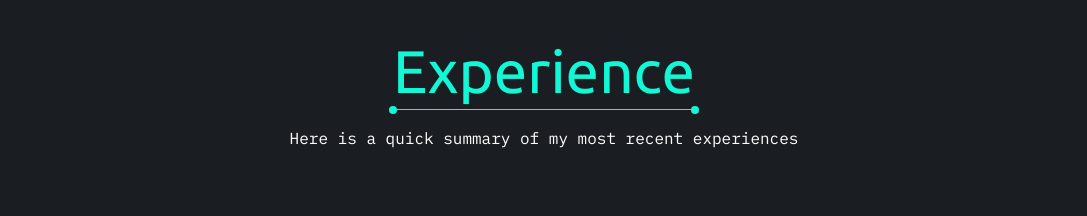
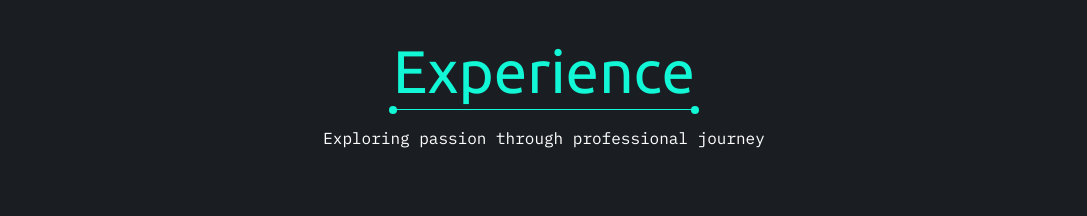
Before and after one commit to minhazurrony/portfolio, a Next.js app: page / in a window 1280 px wide. Shown: the part 3880-4096 px from the top of the page, without its empty margins (96-1183 px from the left). Built offline with nearby package versions, Linux system fonts and the light colour scheme.

Commit message:
chore: update subtitle for experice section

```diff
--- a/app/components/Experiences.tsx
+++ b/app/components/Experiences.tsx
@@ -11,7 +11,7 @@ function Experiences() {
       <div className="mb-32">
         <Title
           title="Experience"
-          subtitle="Here is a quick summary of my most recent experiences"
+          subtitle="Exploring passion through professional journey"
         />
       </div>
 
```
